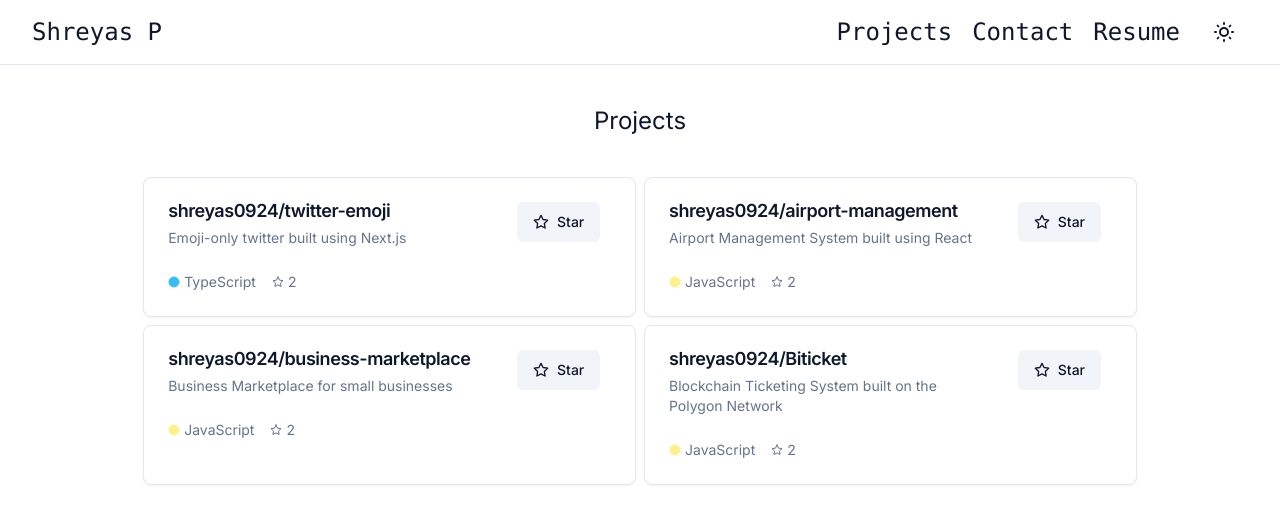
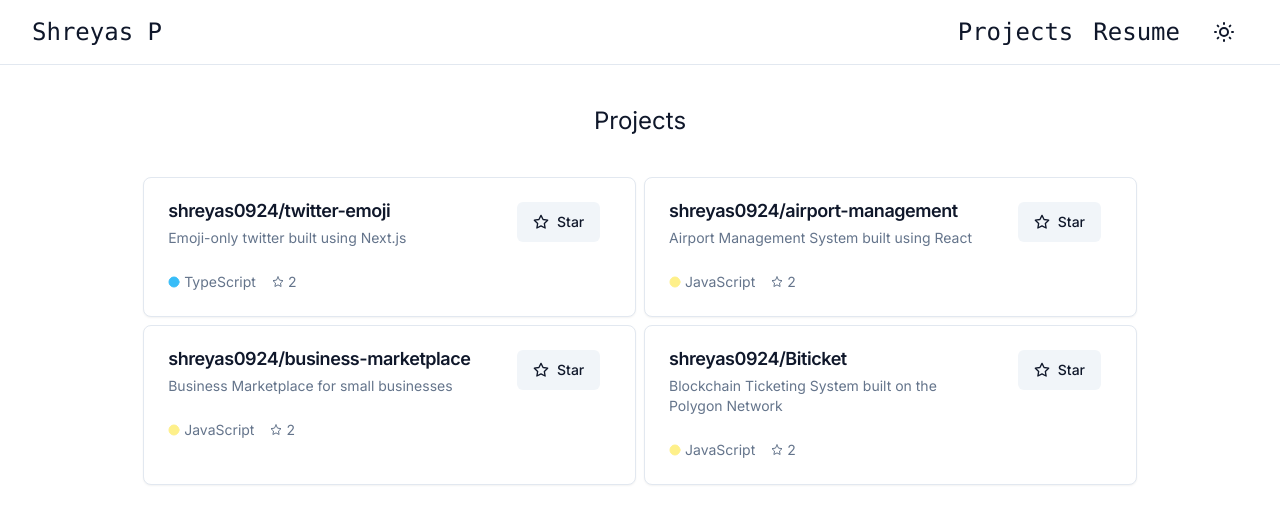
Before and after one commit to shreyas0924/portfolio-website, a Next.js app: page /projects in a window 1280 px wide. Shown: the top 524 px of the page. Built offline with nearby package versions, Linux system fonts and the light colour scheme.

Commit message:
update contact

```diff
--- a/components/site-header.tsx
+++ b/components/site-header.tsx
@@ -13,7 +13,6 @@ export function SiteHeader() {
         <div className="flex flex-1 items-center justify-end space-x-4">
           <nav className="flex items-center gap-4 space-x-1 font-mono text-2xl">
             <Link href="../projects">Projects</Link>
-            <Link href="../contact">Contact</Link>
             <Link href={siteConfig.links.resume} target="_blank">
               Resume
             </Link>
```
